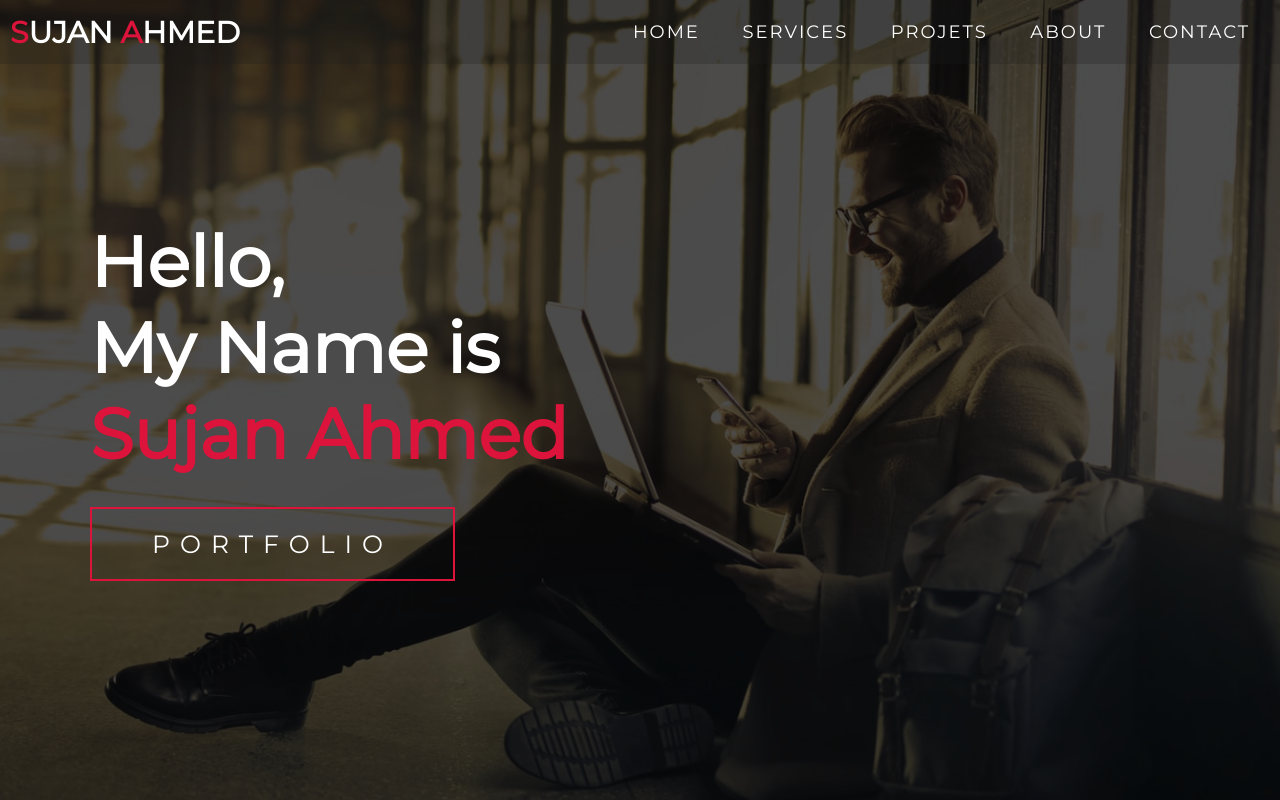
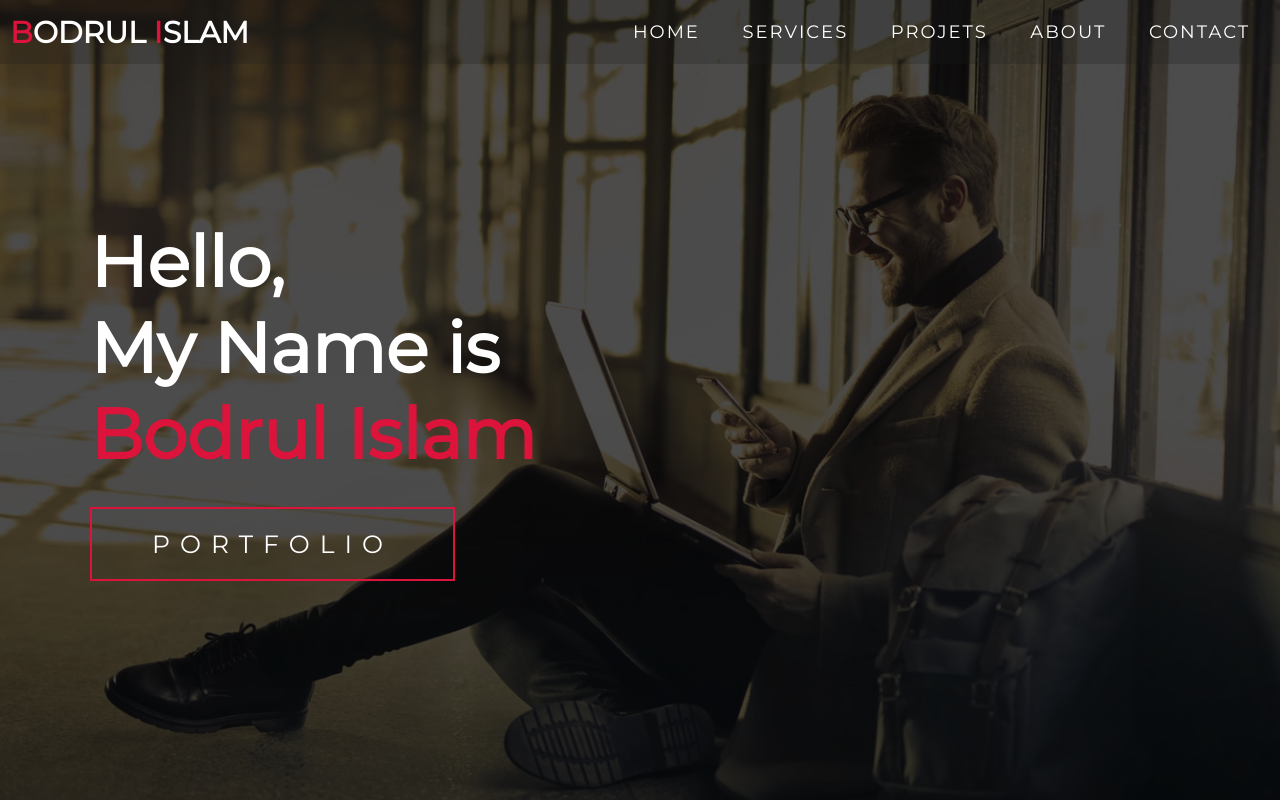
Before and after one commit to Bodrul2211/Portfolio-Sujan, a plain HTML site: page index.html in a window 1280 px wide. Shown: the top 800 px of the page. Drawn offline with Linux system fonts and the light colour scheme.

Commit message:
ownersip change

```diff
--- a/index.html
+++ b/index.html
@@ -3,7 +3,7 @@
 <head>
     <meta charset="UTF-8">
     <meta name="viewport" content="width=device-width, initial-scale=1.0">
-    <title>Sujan Ahmed</title>
+    <title>Bodrul Islam</title>
     <link rel="stylesheet" href="style.css">
 </head>
 <body>
@@ -12,7 +12,7 @@
         <div class="header container">
             <div class="nav-bar">
                 <div class="logo brand">
-                    <a href=""><h1><span>S</span>ujan <span>A</span>hmed</h1></a>
+                    <a href=""><h1><span>B</span>odrul <span>I</span>slam</h1></a>
                 </div>
                 <div class="nav-list">
                     <div class="hamburger">
@@ -40,7 +40,7 @@
             <div>
                 <h1>Hello, <span></span></h1>
                 <h1>My Name is <span></span></h1>
-                <h1>Sujan Ahmed <span></span></h1>
+                <h1>Bodrul Islam <span></span></h1>
                 <a href="#projects" type="button" class="cta">Portfolio</a>
               </div>
         </div>
@@ -233,7 +233,7 @@
     <section id="footer">
      <div class="container footer">
         <div class="brand">
-            <h1><span>S</span>ujan <span>A</span>hmed</h1>
+            <h1><span>B</span>odrul <span>I</span>slam</h1>
             <h2>Your Complete web Solution</h2>
             <div class="social-icon">
                 <div class="social-item">
@@ -249,7 +249,7 @@
                     <a href=" "><img src="img/icon12.png" alt=""></a>
                 </div>
             </div>
-            <p class="copy-right">Copyright &copy;2020 Sujan Ahmed. All right reserve</p>
+            <p class="copy-right">Copyright &copy;2020 Bodrul Islam. All right reserve</p>
         </div>
      </div>
     </section>
```
Also changed, not shown: 1 other file.
